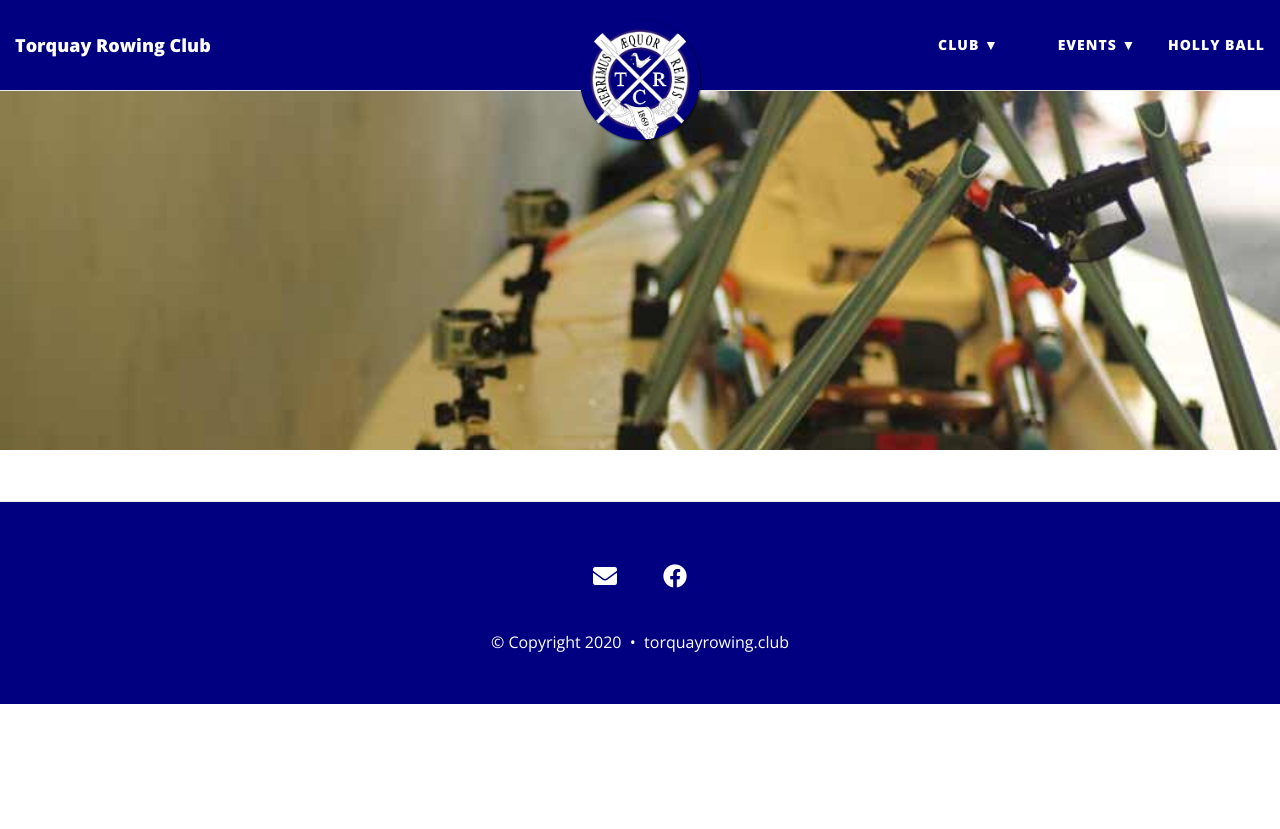
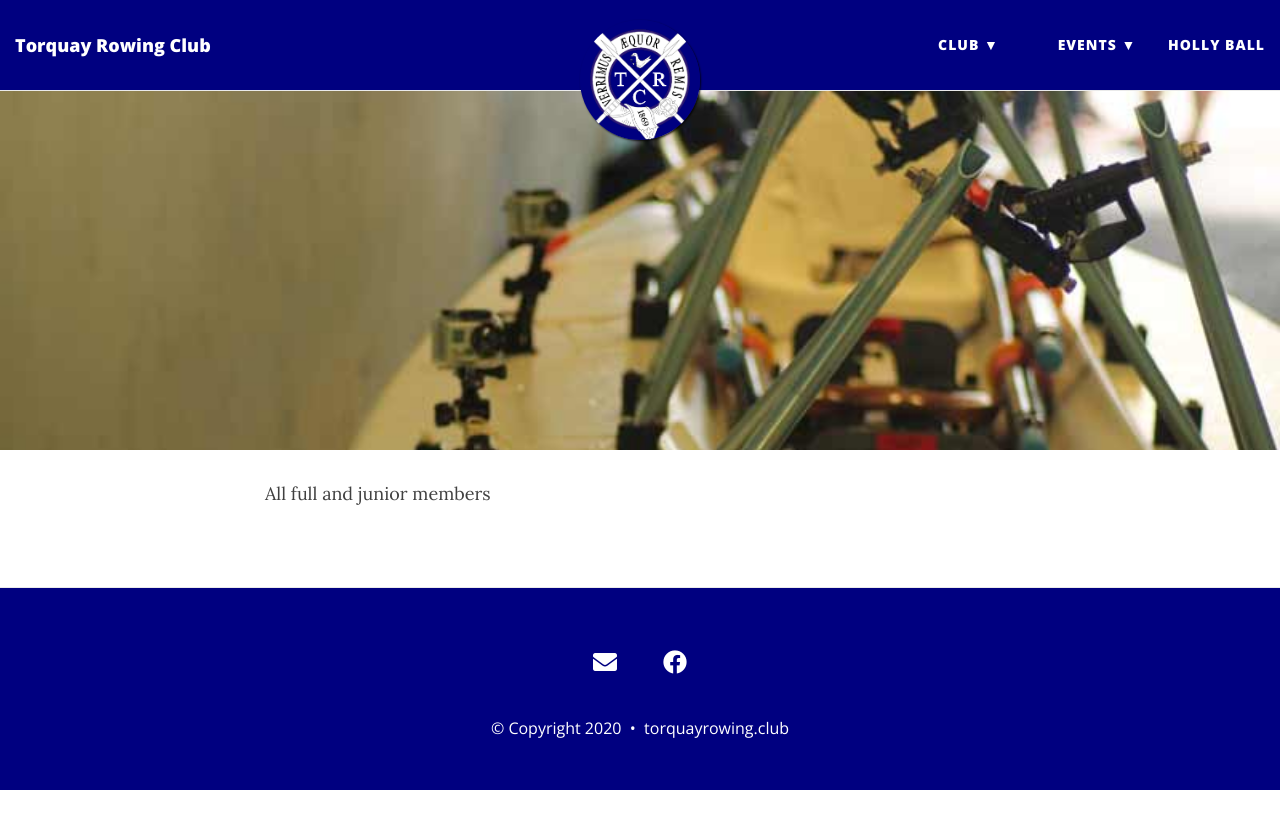
Before and after one commit to torquayrowingclub/torquayrowingclub.github.io, a Jekyll site: the page built from membership.md, in a window 1280 px wide. Shown: the top 829 px of the page. Built offline with Jekyll 4.4.1, drawn with Linux system fonts in a browser that asks for light colours; nearby versions of some CDN libraries.

Commit message:
membership

```diff
--- a/membership.md
+++ b/membership.md
@@ -3,3 +3,5 @@ layout: page
 title: Membership
 subtitle: [Membership Form](../files/membershipform.pdf)
 ---
+
+All full and junior members
```
